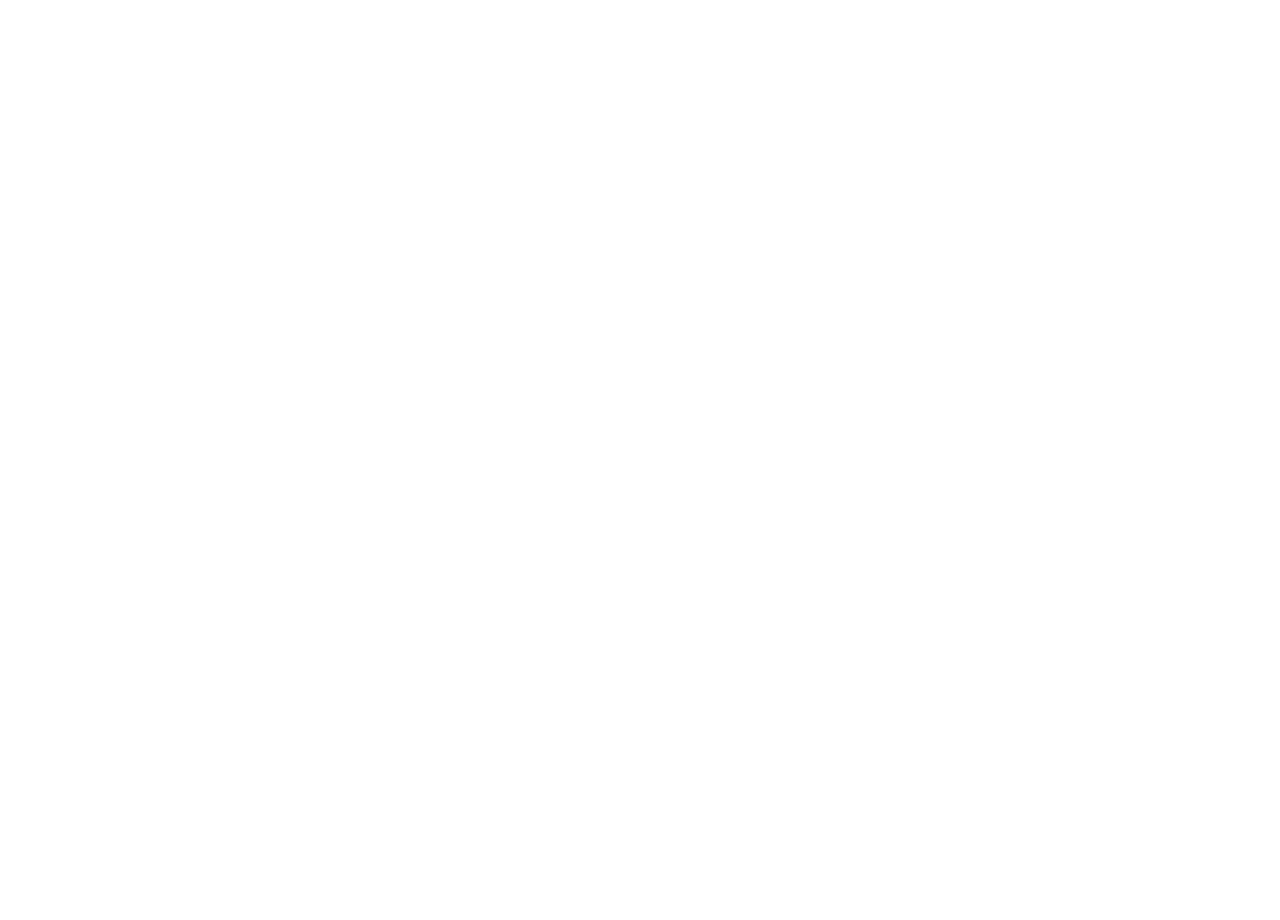
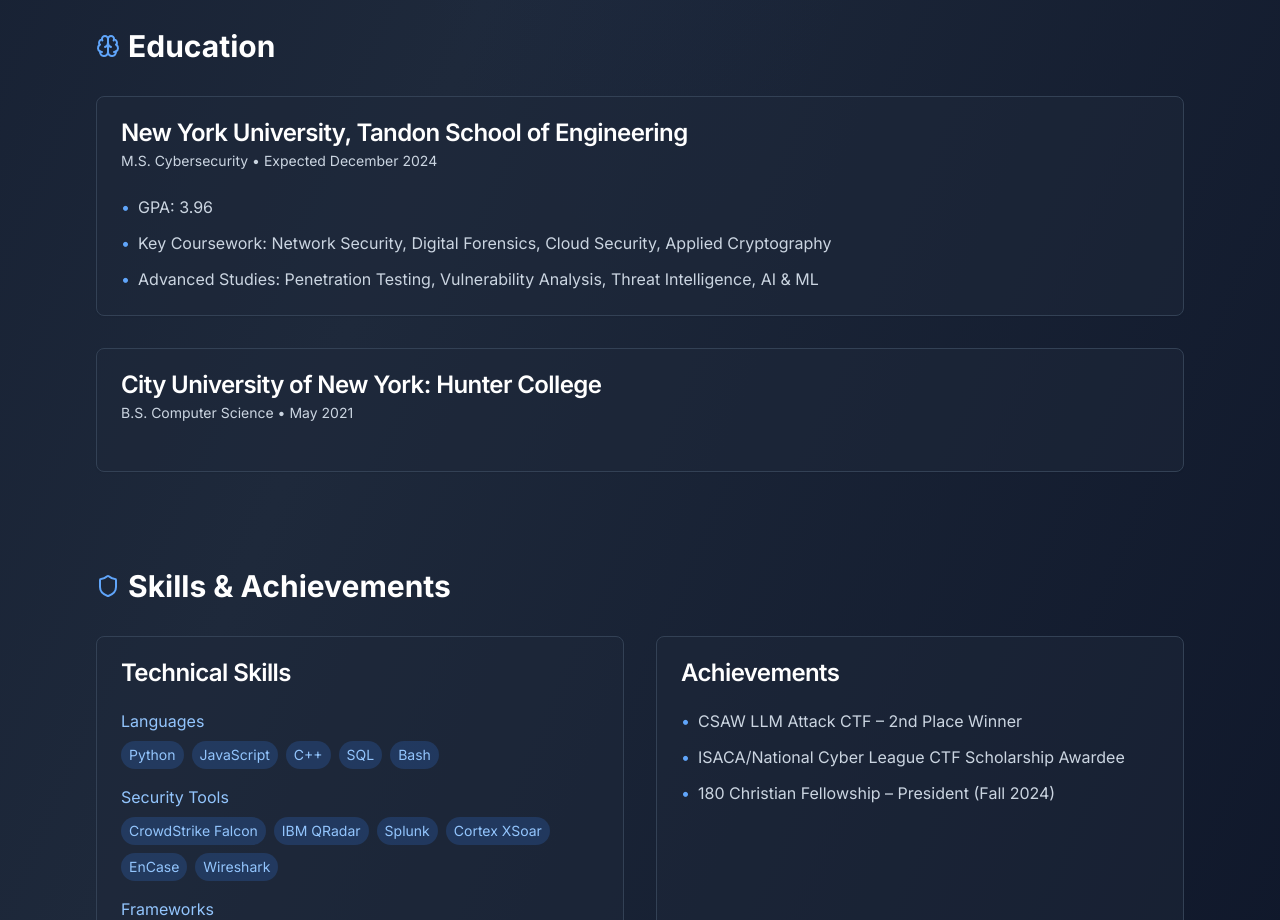
Before and after one commit to esamnyu/personal_portfolio, a Next.js app: page / in a window 1280 px wide. Shown: the part 1880-2800 px from the top of the page. Before the commit the page ends 1612 px from the top, so only its background shows below. Built offline with nearby package versions, Linux system fonts and the light colour scheme.

Commit message:
Added other experiences

```diff
--- a/src/components/Portfolio.tsx
+++ b/src/components/Portfolio.tsx
@@ -1,3 +1,5 @@
+"use client";
+
 import React from 'react';
 import { Github, Linkedin, Mail, Shield, Brain } from 'lucide-react';
 import { Card, CardContent, CardDescription, CardHeader, CardTitle } from '@/components/ui/card';
@@ -45,7 +47,49 @@
         "Identified and remediated 100+ cybersecurity vulnerabilities across NYC agencies",
         "Improved compliance by 20% and reduced audit time by 20% through standardized processes"
       ]
+    },
+    {
+      company: "NYC Cyber Command",
+      role: "Cybersecurity Analyst Intern",
+      date: "June 2021 - August 2021",
+      highlights: [
+        "Evaluated 10+ NYC agencies' cybersecurity programs, improving compliance by 15%",
+        "Developed internal Audit Guide reducing audit time by 20% and enhancing compliance by 10%",
+        "Contributed to privacy and data protection discussions, participating in mock trials for agency responses"
+      ]
     }
+  ];
+
+  const education = [
+    {
+      school: "New York University, Tandon School of Engineering",
+      degree: "M.S. Cybersecurity",
+      date: "Expected December 2024",
+      highlights: [
+        "GPA: 3.96",
+        "Key Coursework: Network Security, Digital Forensics, Cloud Security, Applied Cryptography",
+        "Advanced Studies: Penetration Testing, Vulnerability Analysis, Threat Intelligence, AI & ML"
+      ]
+    },
+    {
+      school: "City University of New York: Hunter College",
+      degree: "B.S. Computer Science",
+      date: "May 2021",
+      highlights: []
+    }
+  ];
+
+  const skills = {
+    languages: ["Python", "JavaScript", "C++", "SQL", "Bash"],
+    security_tools: ["CrowdStrike Falcon", "IBM QRadar", "Splunk", "Cortex XSoar", "EnCase", "Wireshark"],
+    frameworks: ["React Native", "TensorFlow", "PyTorch", "Docker", "Firestore"],
+    standards: ["NIST CSF", "NIST SP-800-53"]
+  };
+
+  const achievements = [
+    "CSAW LLM Attack CTF – 2nd Place Winner",
+    "ISACA/National Cyber League CTF Scholarship Awardee",
+    "180 Christian Fellowship – President (Fall 2024)"
   ];
 
   return (
@@ -58,6 +102,7 @@
           <div className="space-y-4">
             <h1 className="text-4xl md:text-6xl font-bold text-white">Ethan Sam</h1>
             <p className="text-xl md:text-2xl text-blue-300">AI & Cybersecurity Engineer</p>
+            <p className="text-lg text-blue-300/80">Security Engineer/Software Developer specializing in AI-driven solutions and system resilience</p>
             <div className="flex justify-center gap-6 pt-4">
               <a href="https://github.com/esamnyu"
                 className="text-blue-300 hover:text-blue-400 transition-colors"
@@ -140,6 +185,83 @@
             ))}
           </div>
         </section>
+
+        <section className="relative px-6 md:px-12 lg:px-24 pb-24">
+          <h2 className="flex items-center gap-2 text-2xl md:text-3xl font-bold text-white mb-8">
+            <Brain className="w-6 h-6 text-blue-400" />
+            Education
+          </h2>
+          <div className="space-y-8">
+            {education.map((edu, index) => (
+              <Card
+                key={index}
+                className="bg-slate-800/50 border-slate-700 hover:border-blue-500/50 transition-colors duration-300"
+              >
+                <CardHeader>
+                  <CardTitle className="text-white">{edu.school}</CardTitle>
+                  <CardDescription className="text-slate-300">
+                    {edu.degree} • {edu.date}
+                  </CardDescription>
+                </CardHeader>
+                <CardContent>
+                  <ul className="space-y-3 text-slate-300">
+                    {edu.highlights.map((highlight, i) => (
+                      <li key={i} className="flex items-start">
+                        <span className="mr-2 text-blue-400">•</span>
+                        {highlight}
+                      </li>
+                    ))}
+                  </ul>
+                </CardContent>
+              </Card>
+            ))}
+          </div>
+        </section>
+
+        <section className="relative px-6 md:px-12 lg:px-24 pb-24">
+          <h2 className="flex items-center gap-2 text-2xl md:text-3xl font-bold text-white mb-8">
+            <Shield className="w-6 h-6 text-blue-400" />
+            Skills & Achievements
+          </h2>
+          <div className="grid grid-cols-1 md:grid-cols-2 gap-8">
+            <Card className="bg-slate-800/50 border-slate-700 hover:border-blue-500/50 transition-colors duration-300">
+              <CardHeader>
+                <CardTitle className="text-white">Technical Skills</CardTitle>
+              </CardHeader>
+              <CardContent>
+                <div className="space-y-4">
+                  {Object.entries(skills).map(([category, items]) => (
+                    <div key={category}>
+                      <h3 className="text-blue-300 mb-2 capitalize">{category.replace('_', ' ')}</h3>
+                      <div className="flex flex-wrap gap-2">
+                        {items.map((item, i) => (
+                          <span key={i} className="px-2 py-1 rounded-full text-sm bg-blue-500/20 text-blue-300">
+                            {item}
+                          </span>
+                        ))}
+                      </div>
+                    </div>
+                  ))}
+                </div>
+              </CardContent>
+            </Card>
+            <Card className="bg-slate-800/50 border-slate-700 hover:border-blue-500/50 transition-colors duration-300">
+              <CardHeader>
+                <CardTitle className="text-white">Achievements</CardTitle>
+              </CardHeader>
+              <CardContent>
+                <ul className="space-y-3 text-slate-300">
+                  {achievements.map((achievement, i) => (
+                    <li key={i} className="flex items-start">
+                      <span className="mr-2 text-blue-400">•</span>
+                      {achievement}
+                    </li>
+                  ))}
+                </ul>
+              </CardContent>
+            </Card>
+          </div>
+        </section>
       </div>
     </div>
   );
```
